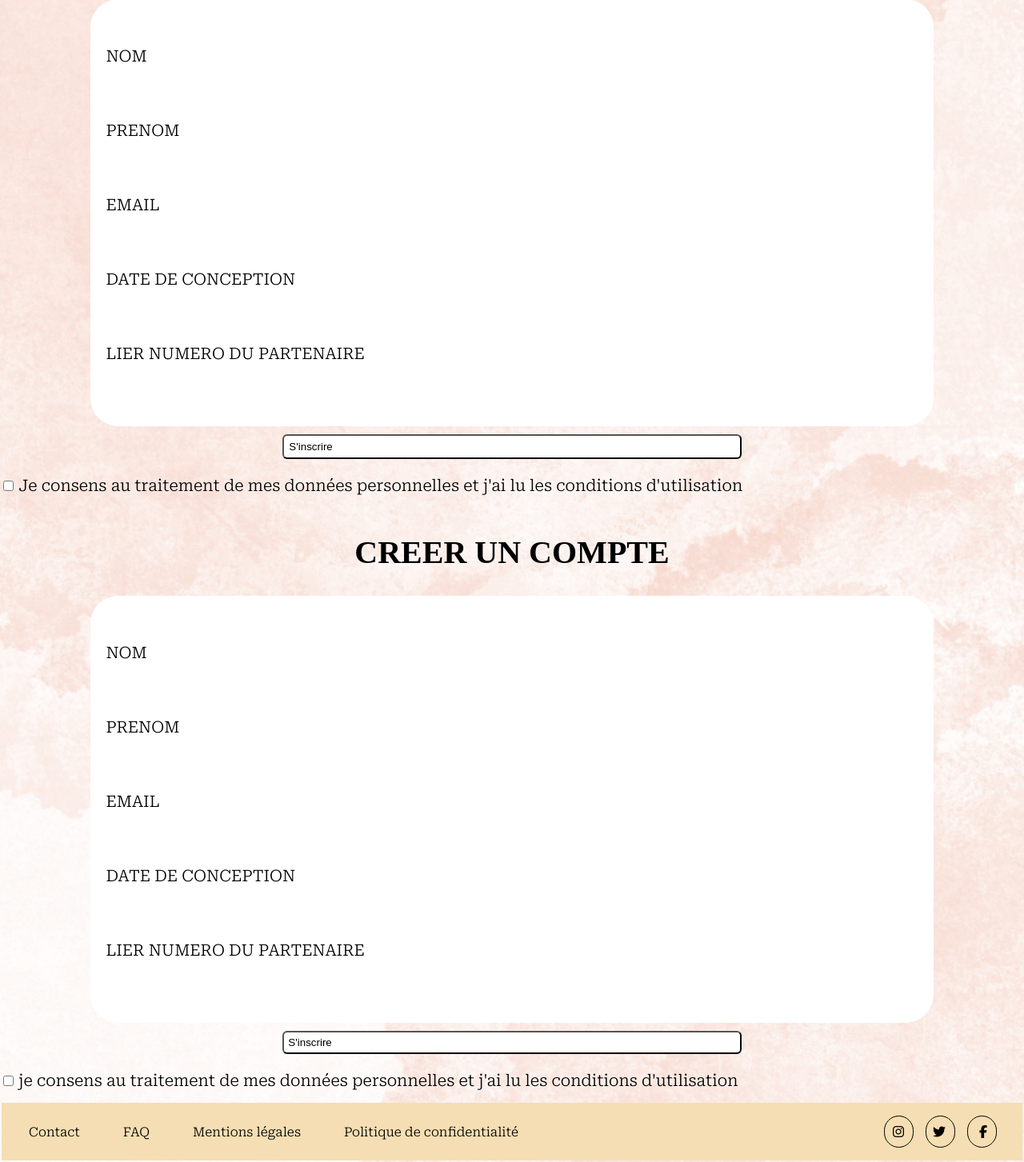
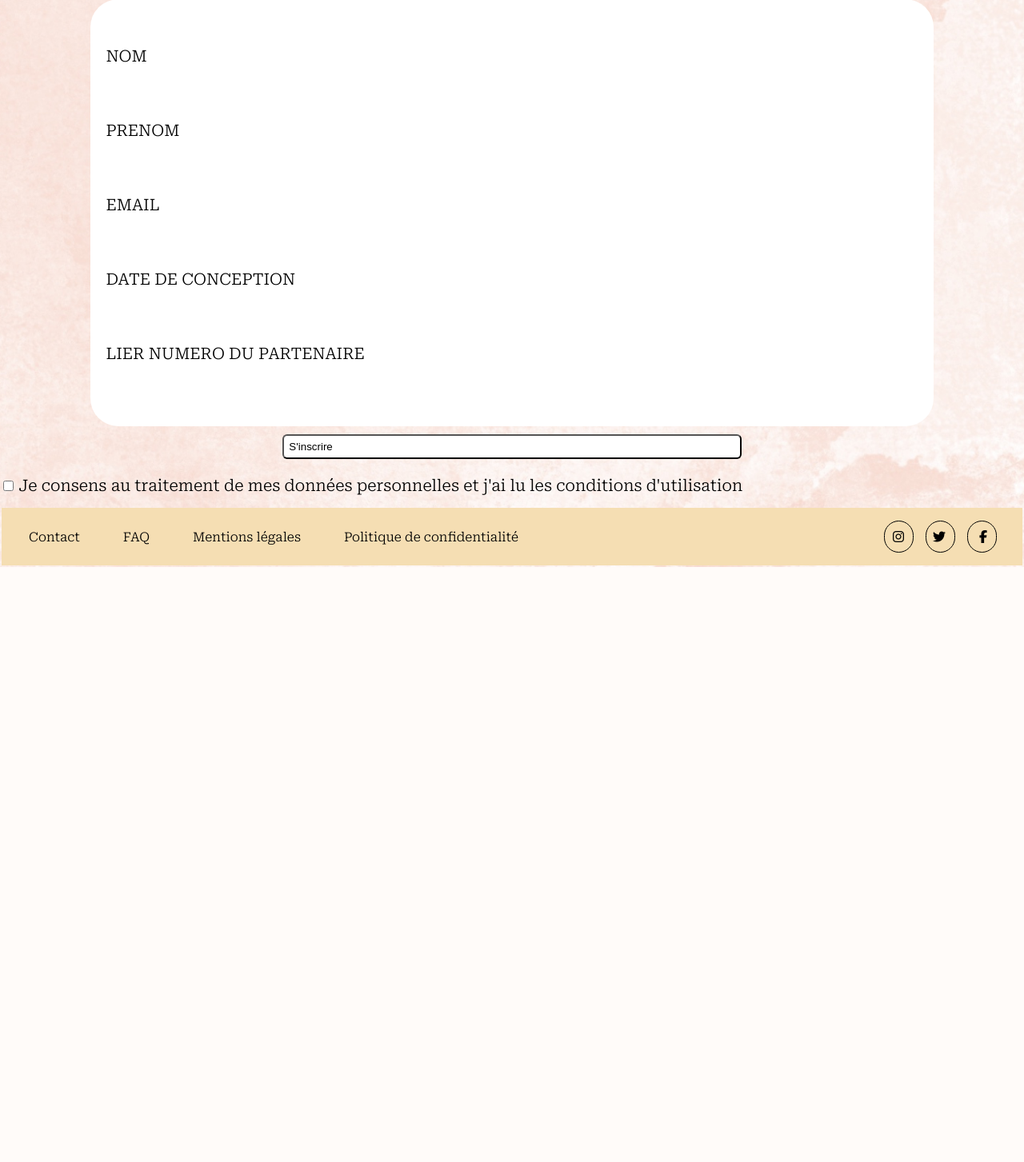
Before and after one commit to lylylou-2/Projet2-Chatbot, a Django app: page /login/ in a window 1280 px wide. Shown: the part 185-1638 px from the top of the page at 80% size. After the commit the page ends 894 px from the top, so only its background shows below. Run offline with Django 4.2, Linux system fonts and the light colour scheme; some libraries are stand-ins or nearby versions; some web fonts are replaced.

Commit message:
doublon login, modif partenaire

```diff
--- a/static/Future-Moms-main/css/main.css
+++ b/static/Future-Moms-main/css/main.css
@@ -458,7 +458,8 @@ background sera trop clair et on ne verra plus très bien les icones*/
   margin-top: 10px;
   cursor: pointer;
   width: 80%;
-  padding: 5px;
+  padding: 10px;
+  border: 1px solid;
 }
 
 .section-partenaire button:hover {
--- a/templates/index.html
+++ b/templates/index.html
@@ -521,35 +521,6 @@ de bouger deux par deux en  version mobile-->
     </section>
     {% endif %}
 
-    {%if page == 'login' %}
-    <section>
-        <h1>CREER UN COMPTE</h1>
-        <div class="login-section">
-        <div class="login-nom">
-            <p>NOM</p>
-        </div>
-        <div class="login-prenom">
-            <p>PRENOM</p>
-        </div>
-        <div class="login-email">
-            <p>EMAIL</p>
-        </div>
-        <div class="login-date">
-            <p>DATE DE CONCEPTION</p>
-        </div>
-        <div class="login-lien-partenaire">
-            <p>LIER NUMERO DU PARTENAIRE</p>
-        </div>
-        </div>
-        <button class="login-button">S'inscrire</button>
-        <div class="consentement">
-            <input type="checkbox" id="check">
-            <label for="check">je consens au traitement de mes données personnelles et j'ai lu les conditions d'utilisation</label>
-        </div>
-
-                </section>
-                {% endif %}
-
 
     {%if page == 'contact' %}
                 <section class="section-contact">
```
